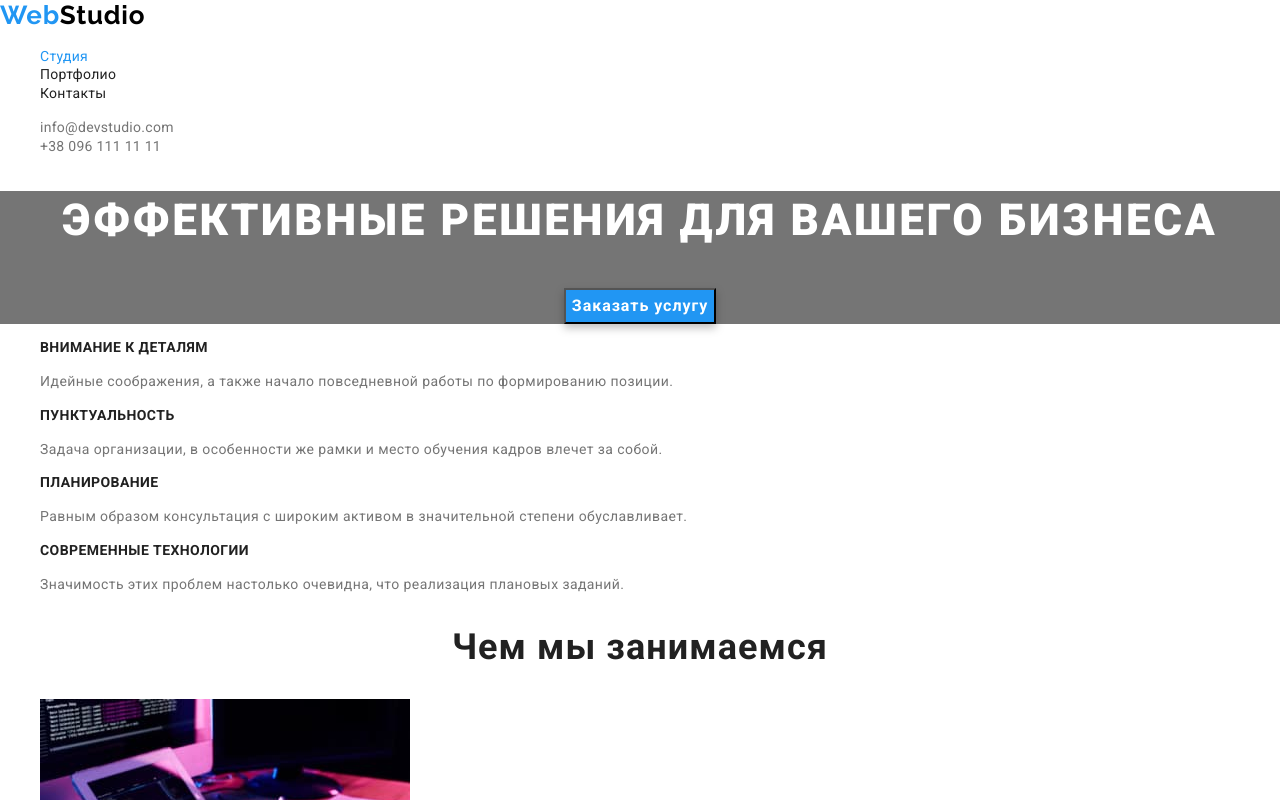
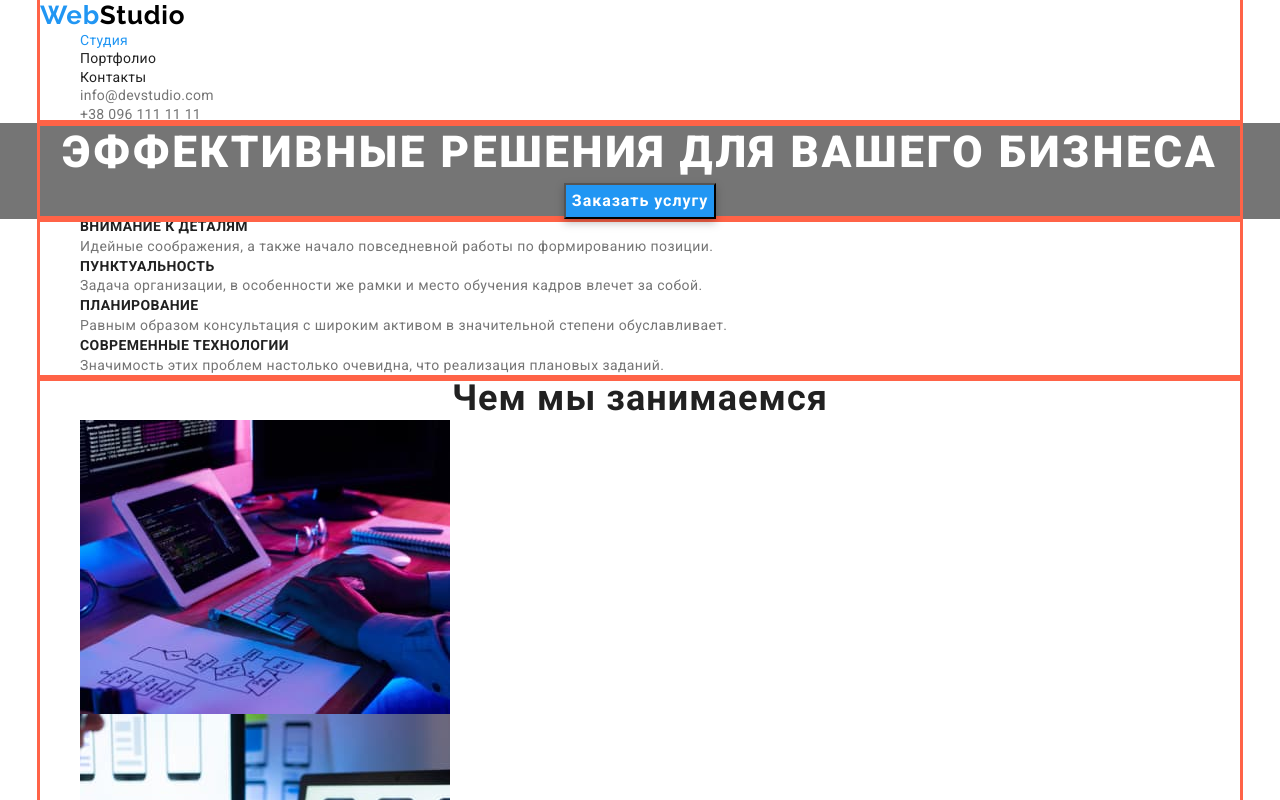
Before and after one commit to nazar-yednak/goit-markup-hw-03, a plain HTML site: page index.html in a window 1280 px wide. Shown: the top 800 px of the page. Drawn offline with nearby package versions, Linux system fonts and the light colour scheme.

Commit message:
додає контейнери

```diff
--- a/css/style.css
+++ b/css/style.css
@@ -1,5 +1,19 @@
 body {
+  margin: 0;
   font-family: Roboto, sans-serif;
+}
+h1,
+h2,
+h3,
+h4,
+h5,
+h6,
+p,
+ul {
+  margin: 0;
+}
+img {
+  display: block;
 }
 
 :root {
@@ -9,6 +23,7 @@ body {
   --second-accent-color: #ffffff;
   --prymary-bg-color: #2196f3;
 }
+
 /*Навігація*/
 .link {
   text-decoration: none;
@@ -16,6 +31,11 @@ body {
 }
 .list {
   list-style: none;
+}
+.container {
+  width: 1200px;
+  outline: 3px solid tomato;
+  margin: 0 auto;
 }
 
 .page-heder {
--- a/index.html
+++ b/index.html
@@ -20,9 +20,10 @@
   <body>
     <!--Навігація сайnа-->
     <header class="page-header">
-      <nav>
+      <div class="container">
+        <nav class="site-nav">
           <a class="logo" href="" lang="en"><span class="logo-s">Web</span>Studio</a>
-        <ul class="site-nav list">
+          <ul class="list">
             <li><a class="link current" href="">Студия</a></li>
             <li><a class="link" href="./portfolio.html">Портфолио</a></li>
             <li><a class="link" href="">Контакты</a></li>
@@ -32,15 +33,19 @@
           <li><a class="link" href="mailto:info@devstudio.com">info@devstudio.com</a></li>
           <li><a class="link" href="tel:+380961111111">+38 096 111 11 11</a></li>
         </ul>
+      </div>
     </header>
     <main>
       <!--hero-->
       <section class="section-hero">
+        <div class="container">
           <h1 class="title">Эффективные решения для вашего бизнеса</h1>
           <button class="btn" type="button">Заказать услугу</button>
+        </div>
       </section>
       <!--Особливості-->
       <section class="feature">
+        <div class="container">
           <ul class="feature-list list">
             <li>
               <h3 class="title">Внимание к деталям</h3>
@@ -67,9 +72,11 @@
               </p>
             </li>
           </ul>
+        </div>
       </section>
       <!--Секція рід заннятть по фото-->
       <section class="work">
+        <div class="container">
           <h2 class="title">Чем мы занимаемся</h2>
           <ul class="list">
             <li><img src="./images/box1.jpg" alt="Набор кода" width="370" /></li>
@@ -78,9 +85,11 @@
             </li>
             <li><img src="./images/box3.jpg" alt="Стилизация сайтов" width="370" /></li>
           </ul>
+        </div>
       </section>
       <!--Наша команда-->
       <section class="team">
+        <div class="container">
           <h2 class="team-title">Наша команда</h2>
           <ul class="list">
             <li>
@@ -104,10 +113,12 @@
               <p class="text">UI Designer</p>
             </li>
           </ul>
+        </div>
       </section>
     </main>
     <!--Подвал сторынки з адресою-->
     <footer>
+      <div class="container">
         <a class="logo footers" href="" lang="en"><span class="logo-s">Web</span>Studio</a>
         <address class="address">
           <ul class="address-link list">
@@ -120,6 +131,7 @@
             <li><a class="link tel" href="tel:+380961111111">+38 096 111 11 11</a></li>
           </ul>
         </address>
+      </div>
     </footer>
   </body>
 </html>
```
Also changed, not shown: portfolio.html (+8 -0 lines). Lines whose indentation alone changed are shown as unchanged.
